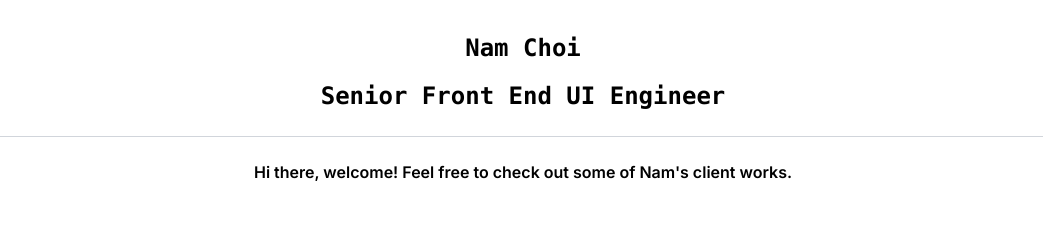
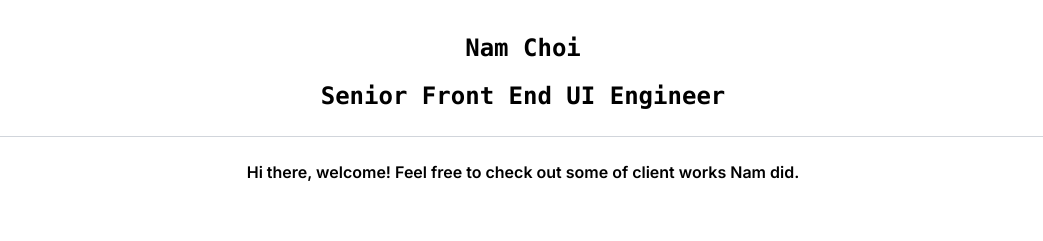
Before and after one commit to namminammi/portfolio, a Next.js app: page / in a window 1280 px wide. Shown: the top 241 px of the page, without its empty margins (117-1160 px from the left). Built offline with nearby package versions, Linux system fonts and the light colour scheme.

Commit message:
characters change

```diff
--- a/src/app/page.tsx
+++ b/src/app/page.tsx
@@ -10,7 +10,7 @@ export default function Home() {
         <h2 className="bg-white text-2xl font-semibold fixed left-0 top-20 flex w-full justify-center border-b border-gray-300 pb-6 text-center"> Senior Front End UI Engineer</h2>
       </div>
       <div className="pt-16 font-semibold ">
-        <p>Hi there, welcome! Feel free to check out some of Nam's client works.</p>
+        <p>Hi there, welcome! Feel free to check out some of client works Nam did.</p>
       </div>
       <div className="pt-6 mb-32 grid text-center lg:mb-0 lg:w-full lg:max-w-5xl lg:grid-cols-3 lg:text-left">
         <a
```
